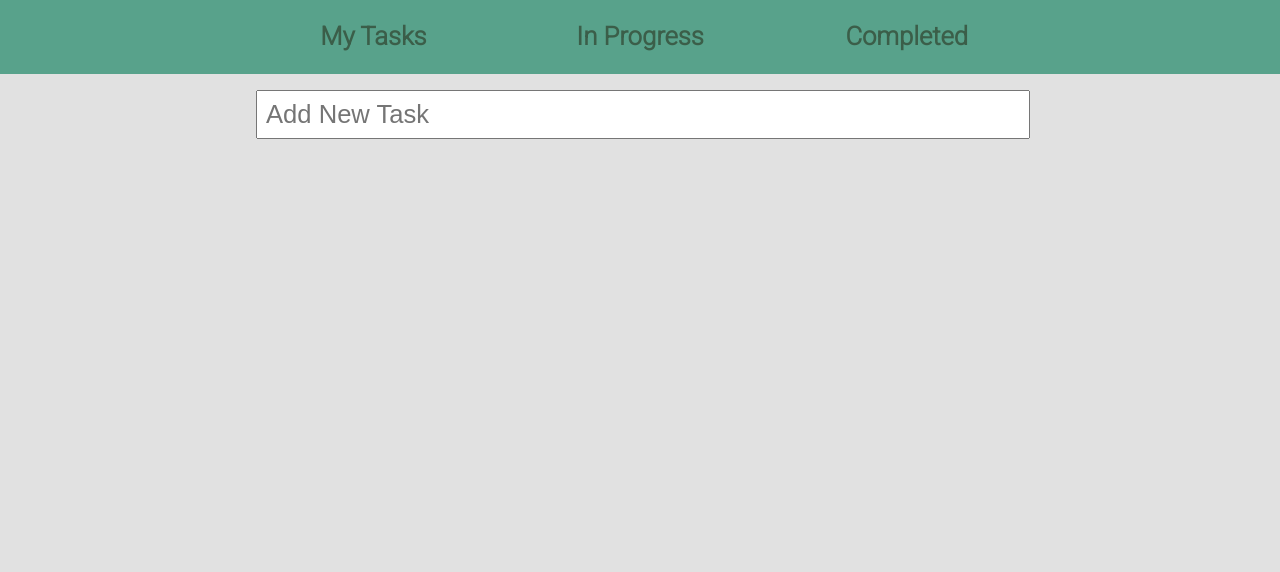
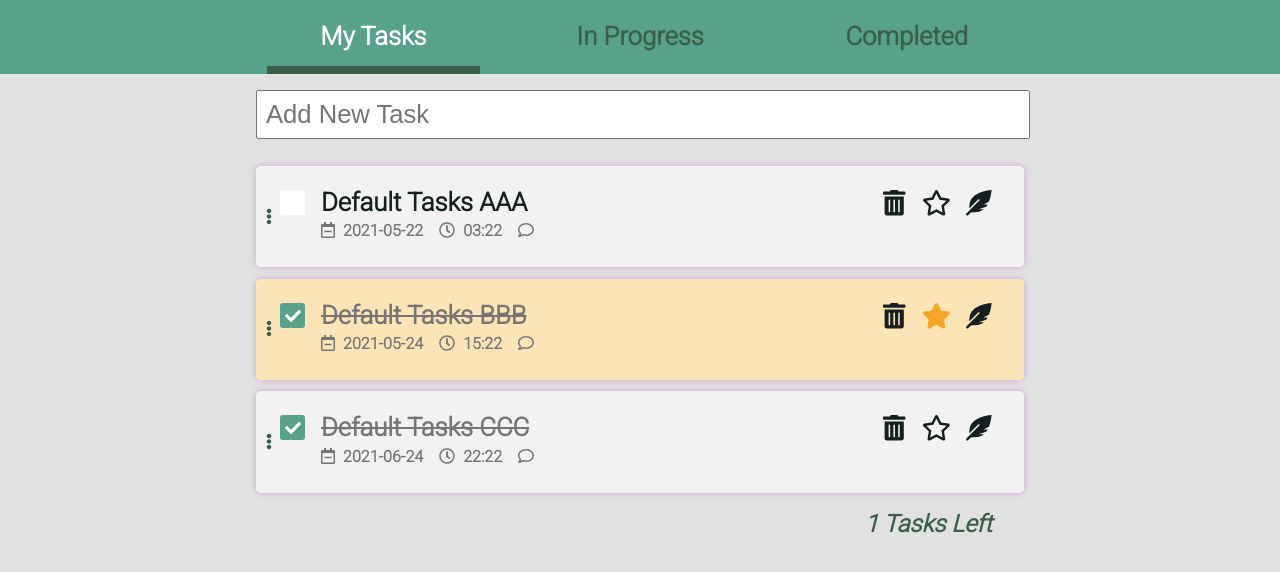
Before and after one commit to timchen0607/Task-Manager, a Vue app: page /Task in a window 1280 px wide. Shown: the top 572 px of the page. Built offline with nearby package versions, Linux system fonts and the light colour scheme.

Commit message:
Feat: 新增 拖曳排序功能

```diff
--- a/package.json
+++ b/package.json
@@ -10,7 +10,8 @@
   "dependencies": {
     "core-js": "^3.6.5",
     "vue": "^3.0.0",
-    "vue-router": "^4.0.0-0"
+    "vue-router": "^4.0.0-0",
+    "vuedraggable": "^4.0.1"
   },
   "devDependencies": {
     "@fortawesome/fontawesome-free": "^5.15.3",
--- a/src/App.vue
+++ b/src/App.vue
@@ -1,82 +1,23 @@
 <template>
   <header class="nav">
     <div class="container">
-      <router-link to="/" class="title">My Tasks</router-link>
+      <router-link to="/Task" class="title">My Tasks</router-link>
       <router-link to="/InProgress" class="title">
         In Progress
       </router-link>
       <router-link to="/Completed" class="title">Completed</router-link>
     </div>
   </header>
-  <div class="container">
-    <input
-      type="text"
-      class="newTask"
-      v-model="newTitle"
-      placeholder="Add New Task"
-      @keyup.enter="addTask"
-    />
-  </div>
-  <router-view
-    :tasks="tasks"
-    :updateState="updateState"
-    :delTask="delTask"
-    @updateContent="updateContent"
-  />
+  <router-view />
 </template>
-
-<script>
-import { defineComponent, reactive, ref, watch } from "vue";
-import { getTasks, setTasks } from "./modules/localStorage";
-
-export default defineComponent({
-  name: "App",
-  setup() {
-    const tasks = reactive(getTasks());
-    const sortTasks = () => tasks.sort((a, b) => b.pinning - a.pinning);
-    const updateState = (task, attr) => (task[attr] = !task[attr]);
-    const updateContent = (editContent) => {
-      let index = tasks.map((x) => x.id).indexOf(editContent.id);
-      tasks[index].date = editContent.date;
-      tasks[index].time = editContent.time;
-      tasks[index].comment = editContent.comment;
-    };
-    const newTitle = ref("");
-    const addTask = () => {
-      if (newTitle.value.trim() === "") return;
-      let newTask = {
-        id: Math.max(...tasks.map((x) => x.id)) + 1,
-        title: newTitle.value,
-        date: "",
-        time: "",
-        comment: "",
-        pinning: false,
-        completed: false,
-      };
-      tasks.unshift(newTask);
-      newTitle.value = "";
-    };
-    const delTask = (id) => {
-      let index = tasks.map((x) => x.id).indexOf(id);
-      tasks.splice(index, 1);
-    };
-    watch(
-      tasks,
-      () => {
-        sortTasks();
-        setTasks(tasks);
-      },
-      { deep: true }
-    );
-    return { tasks, updateState, updateContent, newTitle, addTask, delTask };
-  },
-});
-</script>
 
 <style lang="scss">
 @import "./assets/scss/_variables.scss";
 
 .nav {
+  position: sticky;
+  top: 0;
+  z-index: 100;
   background-color: $c_primary;
   .container {
     display: flex;
--- a/src/assets/scss/_global.scss
+++ b/src/assets/scss/_global.scss
@@ -6,6 +6,7 @@ body {
   font-size: 16px;
   font-family: $font;
   background-color: $c_secondary;
+  user-select: none;
 }
 
 .container {
@@ -25,12 +26,15 @@ body {
 }
 .overview {
   padding: 0.5rem 3rem;
+  &-text {
+    color: $c_primary-dark;
+    font-style: italic;
+    font-weight: bold;
+    font-size: clamp(1.25rem, 2.5vw, 1.5rem);
+    text-align: right;
+  }
 }
-.status {
-  font-style: italic;
-  color: $c_success;
-  font-size: clamp(1.25rem, 2.5vw, 1.5rem);
-}
+
 .newTask {
   width: calc(100% - clamp(0rem, 2vw, 2rem));
   margin: 1rem clamp(0.1rem, 2vw, 1rem);
@@ -49,12 +53,23 @@ body {
     box-shadow: 0px 0px 5px 5px $c_success;
   }
   &-header {
+    position: relative;
     display: flex;
     padding: clamp(1rem, 2.5vw, 1.5rem);
     background-color: $c_secondary-light;
     border-radius: 5px;
     transition: background-color 0.5s, border-radius 0.5s;
     cursor: pointer;
+    &-grab {
+      position: absolute;
+      top: 50%;
+      left: clamp(1px, 1vw, 8px);
+      padding: 2px;
+      transform: translateY(-50%);
+      color: $c_primary-dark;
+      font-size: 1rem;
+      cursor: grab;
+    }
     &-check {
       width: 25px;
       height: 25px;
@@ -67,26 +82,27 @@ body {
       border-radius: 3px;
       cursor: pointer;
     }
-    &-title {
+    &-main {
       flex: auto;
       padding-left: 1rem;
       transition: color 0.5s;
     }
-    &-remark {
+    &-mark {
       font-size: 1rem;
       color: $c_secondary-dark;
       line-height: 1.5rem;
       margin-right: 1rem;
     }
-    .fa-trash-alt,
-    .fa-star,
-    .fa-feather-alt {
+    &-icon {
+      margin-right: 0.5rem;
+    }
+    &-btn {
       margin: 0 0.5rem;
       transition: color 0.5s;
       cursor: pointer;
-    }
-    .fa-trash-alt:hover {
-      color: $c_danger;
+      .fa-trash-alt:hover {
+        color: $c_danger;
+      }
     }
   }
   &-body {
@@ -131,17 +147,20 @@ body {
       display: none;
     }
   }
+  &-ghost {
+    opacity: 0.5;
+  }
 }
 .task.completed {
   .task-header {
     &-check {
       background-color: $c_primary;
     }
+    &-main {
+      color: $c_secondary-dark;
+    }
     &-title {
-      color: $c_secondary-dark;
-      &-text {
-        text-decoration: line-through;
-      }
+      text-decoration: line-through;
     }
   }
 }
--- a/src/components/TaskItem.vue
+++ b/src/components/TaskItem.vue
@@ -8,37 +8,51 @@
     ]"
   >
     <header class="task-header title">
-      <span class="task-header-check" @click="updateState(task, 'completed')">
+      <span class="task-header-grab"><i class="fas fa-ellipsis-v"></i></span>
+      <span
+        class="task-header-check"
+        @click="updateState(task.id, 'completed')"
+      >
         <i class="fas fa-check"></i>
       </span>
-      <div class="task-header-title">
+      <div class="task-header-main">
         <h2
-          class="task-header-title-text"
+          class="task-header-title"
           v-text="task.title"
-          @click="updateState(task, 'completed')"
+          @click="updateState(task.id, 'completed')"
         ></h2>
         <div>
-          <span class="task-header-remark" v-show="task.date">
-            <i class="far fa-calendar-minus"></i>{{ task.date }}
+          <span class="task-header-mark" v-show="task.date">
+            <i class="far fa-calendar-minus task-header-icon"></i
+            >{{ task.date }}
           </span>
-          <span class="task-header-remark" v-show="task.time">
-            <i class="far fa-clock"></i>{{ task.time }}
+          <span class="task-header-mark" v-show="task.time">
+            <i class="far fa-clock task-header-icon"></i>{{ task.time }}
           </span>
-          <span class="task-header-remark" v-show="task.comment">
-            <i class="far fa-comment"></i>
+          <span class="task-header-mark" v-show="task.comment">
+            <i class="far fa-comment task-header-icon"></i>
           </span>
         </div>
       </div>
-      <span @click="delTask(task.id)">
+      <span class="task-header-btn" @click="delTask(task.id)">
         <i class="fas fa-trash-alt"></i>
       </span>
-      <span @click="updateState(task, 'pinning')" v-show="task.pinning">
+      <span
+        class="task-header-btn"
+        @click="updateState(task.id, 'pinning')"
+        v-show="task.pinning"
+      >
         <i class="fas fa-star"></i>
       </span>
-      <span @click="updateState(task, 'pinning')" v-show="!task.pinning">
+      <span
+        class="task-header-btn"
+        @click="updateState(task.id, 'pinning')"
+        v-show="!task.pinning"
+      >
         <i class="far fa-star"></i>
       </span>
       <span
+        class="task-header-btn"
         @click="
           showH();
           contentH();
@@ -80,7 +94,7 @@
       <button
         class="task-footer-save"
         @click="
-          updateContent();
+          updateTask(task.id, content);
           showH();
         "
       >
@@ -98,27 +112,21 @@ export default defineComponent({
   props: {
     task: { type: Object },
     updateState: { type: Function },
+    updateTask: { type: Function },
     delTask: { type: Function },
   },
-  emits: {
-    updateContent: { type: Function },
-  },
-  setup(props, { emit }) {
+  setup(props) {
     let content = reactive({ show: false });
     const contentH = () => {
-      content.id = props.task.id;
-      content.date = props.task.date;
-      content.time = props.task.time;
-      content.comment = props.task.comment;
+      let [c, pt] = [content, props.task];
+      [c.date, c.time, c.comment] = [pt.date, pt.time, pt.comment];
     };
     const showH = () => (content.show = !content.show);
-    const updateContent = () => emit("updateContent", content);
 
     return {
       content,
       contentH,
       showH,
-      updateContent,
     };
   },
 });
--- a/src/router.js
+++ b/src/router.js
@@ -4,20 +4,23 @@ import MyTasks from "./views/MyTasks.vue";
 const routes = [
   {
     path: "/",
+    name: "root",
+    redirect: '/Task'
+  },
+  {
+    path: "/Task",
     name: "MyTasks",
     component: MyTasks,
   },
   {
     path: "/InProgress",
     name: "InProgress",
-    component: () =>
-      import(/* webpackChunkName: "about" */ "./views/InProgress.vue"),
+    component: MyTasks,
   },
   {
     path: "/Completed",
     name: "Completed",
-    component: () =>
-      import(/* webpackChunkName: "about" */ "./views/Completed.vue"),
+    component: MyTasks,
   },
 ];
 
--- a/src/views/MyTasks.vue
+++ b/src/views/MyTasks.vue
@@ -1,16 +1,31 @@
 <template>
   <div class="container">
-    <TaskItem
-      v-for="task in tasks"
-      :key="task.id"
-      :task="task"
-      :updateState="updateState"
-      :delTask="delTask"
-      @updateContent="updateContent"
-    ></TaskItem>
+    <input
+      type="text"
+      class="newTask"
+      v-model="newTitle"
+      placeholder="Add New Task"
+      @keyup.enter="addTask"
+    />
+    <draggable
+      :list="tasks"
+      item-key="id"
+      handle=".task-header-grab"
+      ghost-class="task-ghost"
+    >
+      <template #item="{ element }">
+        <TaskItem
+          v-show="filter(element.completed)"
+          :task="element"
+          :updateState="updateState"
+          :updateTask="updateTask"
+          :delTask="delTask"
+        ></TaskItem>
+      </template>
+    </draggable>
     <footer class="overview">
       <h3
-        class="status"
+        class="overview-text"
         v-text="tasks.filter((x) => !x.completed).length + ' Tasks Left'"
       ></h3>
     </footer>
@@ -18,22 +33,68 @@
 </template>
 
 <script>
-import { defineComponent } from "vue";
+import { defineComponent, reactive, ref, watch } from "vue";
+import { useRoute } from "vue-router";
+import draggable from "vuedraggable";
 import TaskItem from "@/components/TaskItem.vue";
+import LS from "@/modules/localStorage";
 
 export default defineComponent({
   name: "MyTasks",
-  components: {
-    TaskItem,
-  },
-  props: {
-    tasks: { type: Object },
-    updateState: { type: Function },
-    delTask: { type: Function },
-  },
-  setup(props, { emit }) {
-    const updateContent = (editContent) => emit("updateContent", editContent);
-    return { updateContent };
+  components: { draggable, TaskItem },
+  setup() {
+    const filter = (completed) => {
+      let flagA = route.name === "MyTasks";
+      let flagB = route.name === "InProgress" && completed === false;
+      let flagC = route.name === "Completed" && completed === true;
+      return flagA || flagB || flagC;
+    };
+    const route = useRoute();
+    const tasks = reactive(LS.getData("Tasks"));
+    const Idx = (value) => tasks.map((x) => x.id).indexOf(value);
+    const Sort = () => tasks.sort((a, b) => b.pinning - a.pinning);
+
+    const updateState = (id, target) =>
+      (tasks[Idx(id)][target] = !tasks[Idx(id)][target]);
+    const updateTask = (id, task) => {
+      let ts = tasks[Idx(id)];
+      [ts.date, ts.time, ts.comment] = [task.date, task.time, task.comment];
+    };
+    const delTask = (id) => tasks.splice(Idx(id), 1);
+
+    const newTitle = ref("");
+    const addTask = () => {
+      if (newTitle.value.trim() === "") return;
+      let newTask = {
+        id: Math.max(...tasks.map((x) => x.id)) + 1,
+        title: newTitle.value,
+        date: "",
+        time: "",
+        comment: "",
+        pinning: false,
+        completed: false,
+      };
+      tasks.unshift(newTask);
+      newTitle.value = "";
+    };
+
+    watch(
+      tasks,
+      () => {
+        Sort();
+        LS.setData("Tasks", tasks);
+      },
+      { deep: true }
+    );
+    return {
+      filter,
+      tasks,
+      updateState,
+      updateTask,
+      delTask,
+      newTitle,
+      addTask,
+    };
   },
 });
 </script>
```
Also changed, not shown: src/modules/localStorage.js (+3 -9 lines), 2 other files (tests, documents, lock files or other folders).
